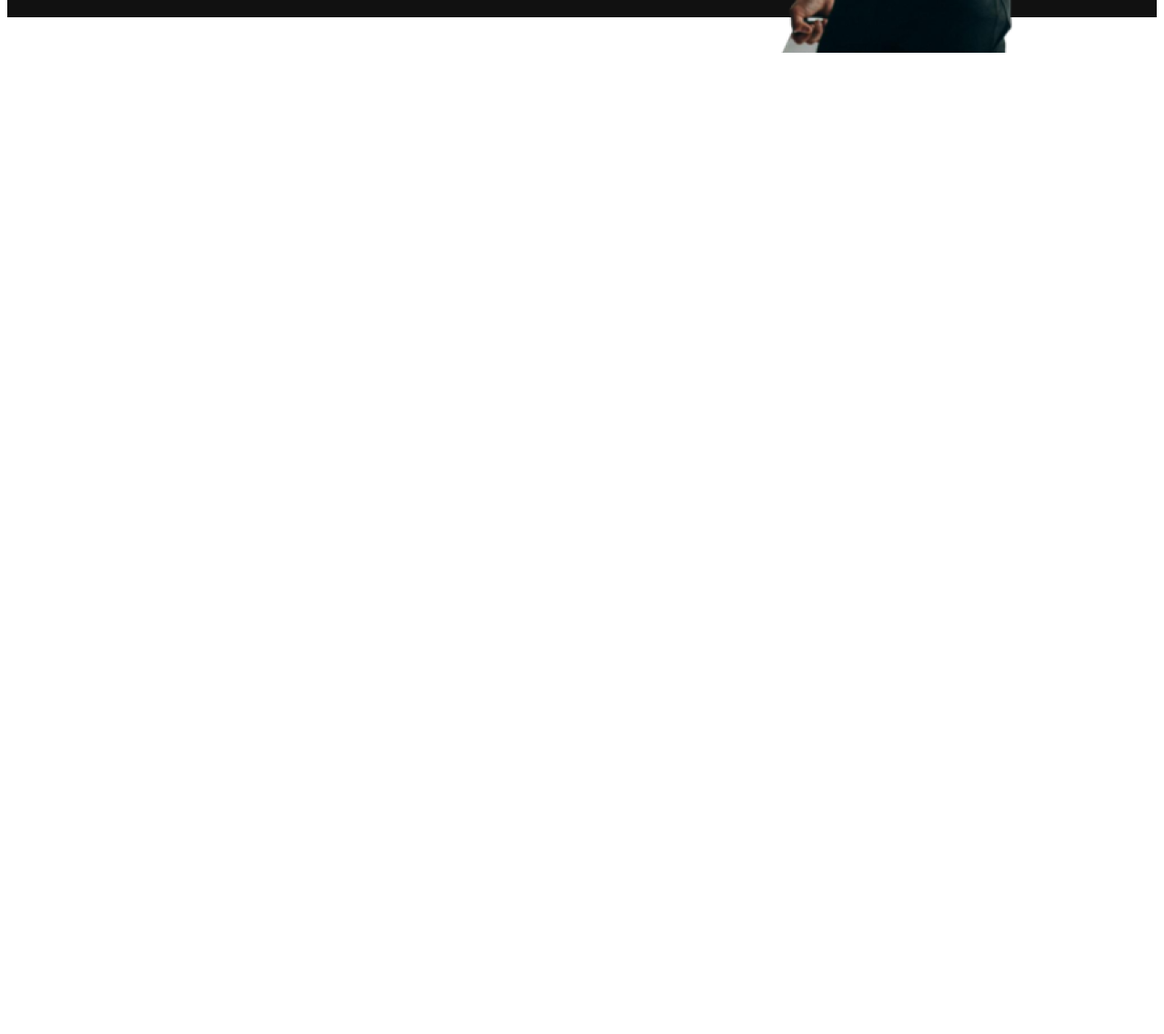
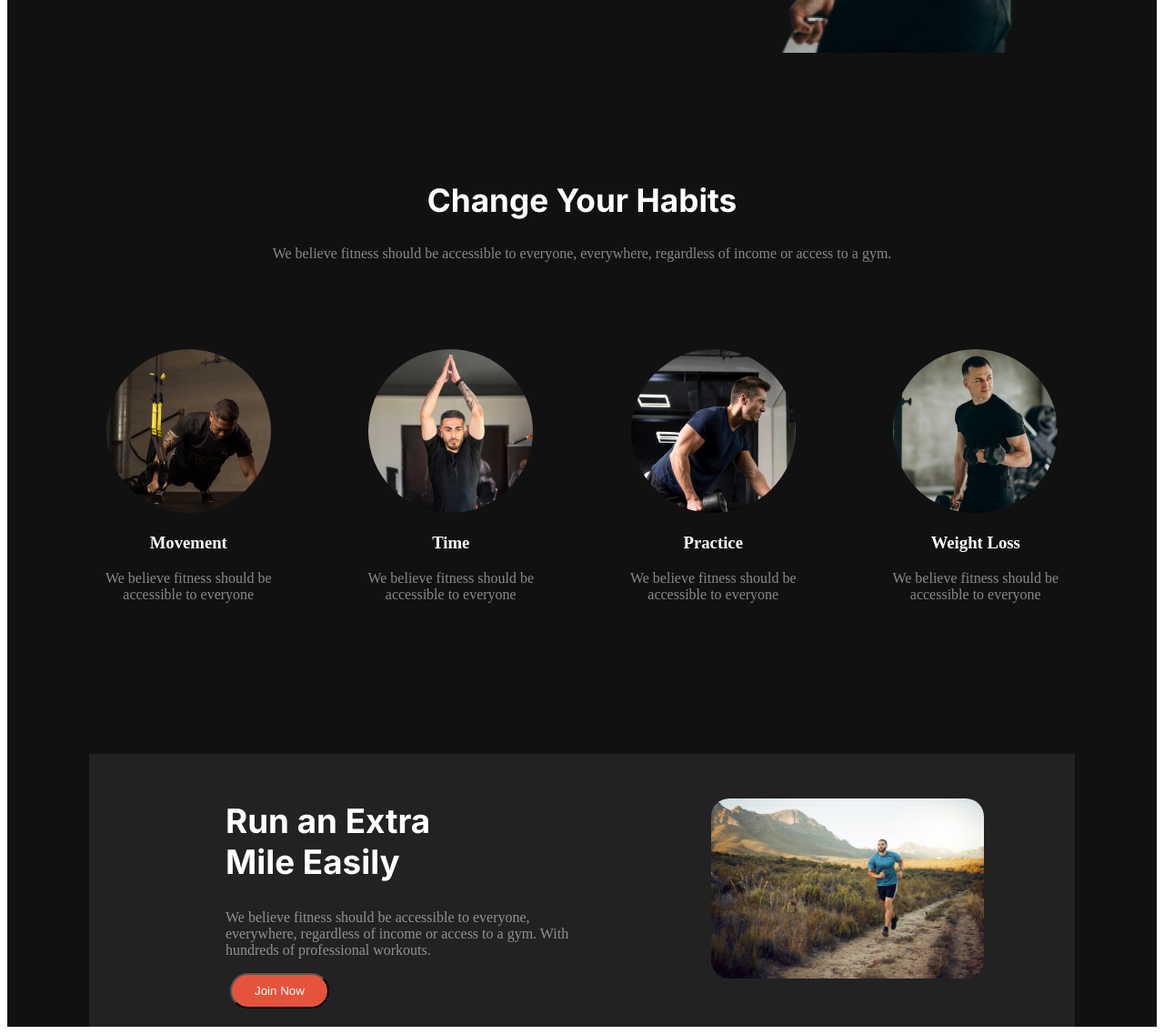
Before and after one commit to sadmankabir444/My-second-assignment, a plain HTML site: page index.html in a window 1280 px wide. Shown: the part 715-1852 px from the top of the page at 91% size. Before the commit the page ends 800 px from the top, so only its background shows below. Drawn offline with Linux system fonts and the light colour scheme; a web font is replaced by a local one.

Commit message:
Run an extra mile section added

```diff
--- a/index.html
+++ b/index.html
@@ -14,7 +14,7 @@
 
 </head>
 <body>
-    <header class="header">
+    <header class="bg-color">
         <!-- Navbar Section -->
             <nav class="navbar">
                 <h2 class="nav-title">Fitness</h2>
@@ -51,8 +51,48 @@
             </section>
 
     </header>
-    <main>
-
+    <main class="bg-color">
+        <!-- Change your habits section -->
+         <section id="habit-container">
+            <div class="change-habits">
+                <h2 class="habit-title">Change Your Habits</h2>
+                <p class="habit-description">We believe fitness should be accessible to everyone, everywhere, regardless of income or access to a gym.</p>
+            </div>
+           <div class="box-container">
+            <div class="fitness-box-1">
+                <img class="fitness-img" src="images/image 3.png" alt="">
+                <h3 class="fitness-title">Movement</h3>
+                <p class="fitness-description">We believe fitness should be accessible to everyone</p>
+            </div>
+            <div class="fitness-box-2">
+                <img class="fitness-img" src="images/image 2.png" alt="">
+                <h3 class="fitness-title">Time</h3>
+                <p class="fitness-description">We believe fitness should be accessible to everyone</p>
+            </div>
+            <div class="fitness-box-3">
+                <img class="fitness-img" src="images/image 4.png" alt="">
+                <h3 class="fitness-title">Practice</h3>
+                <p class="fitness-description">We believe fitness should be accessible to everyone</p>
+            </div>
+            <div class="fitness-box-4">
+                <img class="fitness-img" src="images/image 5.png" alt="">
+                <h3 class="fitness-title">Weight Loss</h3>
+                <p class="fitness-description">We believe fitness should be accessible to everyone</p>
+            </div>
+           </div>
+         </section>
+         <!-- Run an extra mile section -->
+          <section class="extra-mile-box">
+            <div class="run-container">
+                <h2 class="run-title">Run an Extra <br>
+                    Mile Easily</h2>
+                    <p class="run-description">We believe fitness should be accessible to everyone, everywhere, regardless of income or access to a gym. With hundreds of professional workouts.</p>
+                    <button class="btn-1">Join Now</button>
+            </div>
+            <div >
+                <img class="run-image" src="images/run.jpg" alt="">
+            </div>
+          </section>
     </main>
     <footer>
 
--- a/styles/style.css
+++ b/styles/style.css
@@ -11,11 +11,11 @@
 }
 
 /* Miama font */
-                            @import url('https://fonts.cdnfonts.com/css/miama-nueva');
+    @import url('https://fonts.cdnfonts.com/css/miama-nueva');
 
 
 /* header section */
-.header{
+.bg-color{
     background-color: rgba(17, 17, 17, 1);
 }
 
@@ -110,7 +110,6 @@ nav li a{
     color: rgba(255, 255, 255, 1);
 }
 .box-1{
-    /* border: 1px solid wheat; */
     width: 25%;
     position: relative;
     text-align: center;
@@ -121,7 +120,6 @@ nav li a{
     margin-left: -40px;
 }
 .box-2{
-    /* border: 1px solid wheat; */
     width: 30%;
     text-align: center;
     position: relative;
@@ -135,3 +133,67 @@ nav li a{
     width: 30px;
     padding: 0px 200px 0px 0px;
 }
+
+/* Change your habits section styles  */
+
+#habit-container{
+    padding: 150px 0px;
+    display: grid;
+}
+.change-habits{
+    text-align: center;
+    padding-bottom: 80px;
+}
+.habit-title{
+    font-family: "Inter", sans-serif;
+    color: rgba(255, 255, 255, 1);
+    font-size: 2.2rem;
+    font-weight: bolder;
+}
+.habit-description{
+    color: rgba(255, 255, 255, 0.5);
+}
+.box-container{
+    display: flex;
+    padding: 0px 55px;
+    justify-content: space-around;
+}
+.fitness-title{
+    color: rgba(255, 255, 255, 1);
+}
+.fitness-description{
+    color: rgba(255, 255, 255, 0.5);
+}
+.fitness-img{
+    border-radius: 50%;
+}
+.fitness-box-1, .fitness-box-2, .fitness-box-3, .fitness-box-4{
+    text-align: center;
+    padding: 0px 20px;
+}
+/* Run an extra mile section styles */
+.extra-mile-box{
+    display: flex;
+    background-color: rgba(34, 34, 34, 1);
+    margin: 0px 90px;
+    align-items: center;
+    justify-content: space-between;
+    padding: 20px 0px;
+
+}
+.run-container{
+    padding: 0px 150px;
+}
+.run-title{
+    font-family: "Inter", sans-serif;
+    font-size: 2.3rem;
+    color: rgba(255, 255, 255, 1);
+}
+.run-description{
+    color: rgba(255, 255, 255, 0.5);
+}
+.run-image{
+    width: 300px;
+    margin-right: 100px;
+    border-radius: 20px;
+}
```
